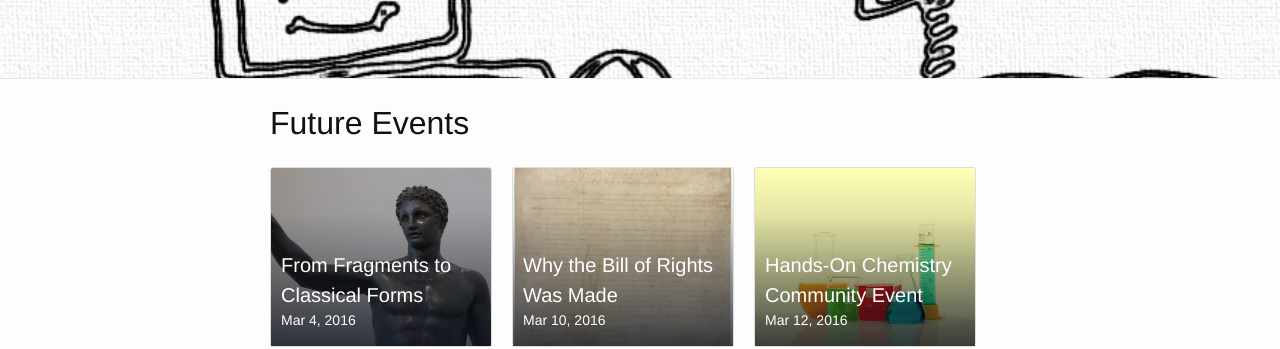
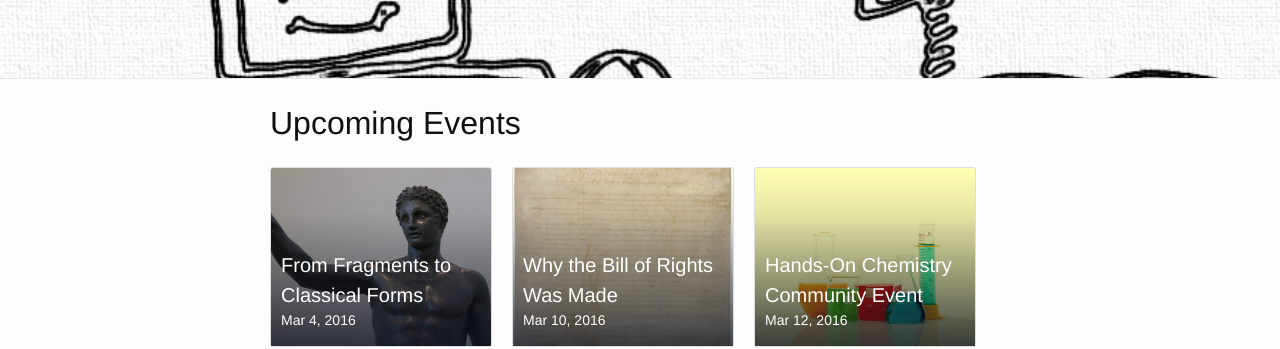
Before and after one commit to nerdguidedc/nerdguidedc.github.io, a Jekyll site: the page built from index.html, in a window 1280 px wide. Shown: the part 304-653 px from the top of the page. Built offline with Jekyll 4.4.1, drawn with Linux system fonts in a browser that asks for light colours.

Commit message:
Rename 'Future Events' to 'Upcoming Events'

```diff
--- a/index.html
+++ b/index.html
@@ -11,7 +11,7 @@
 
     <div class="clearfix">
 
-      <h1 class="event-time-heading fix-top">Future {% if site.event_label %} {{site.event_label}} {% else %} Events {% endif %} </h1>
+      <h1 class="event-time-heading fix-top">Upcoming {% if site.event_label %} {{site.event_label}} {% else %} Events {% endif %} </h1>
 
       {% for post in site.posts reversed %}
 
```
